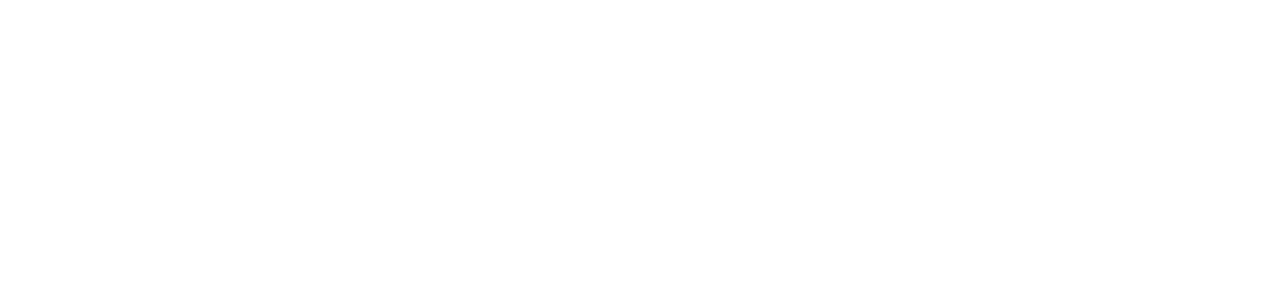
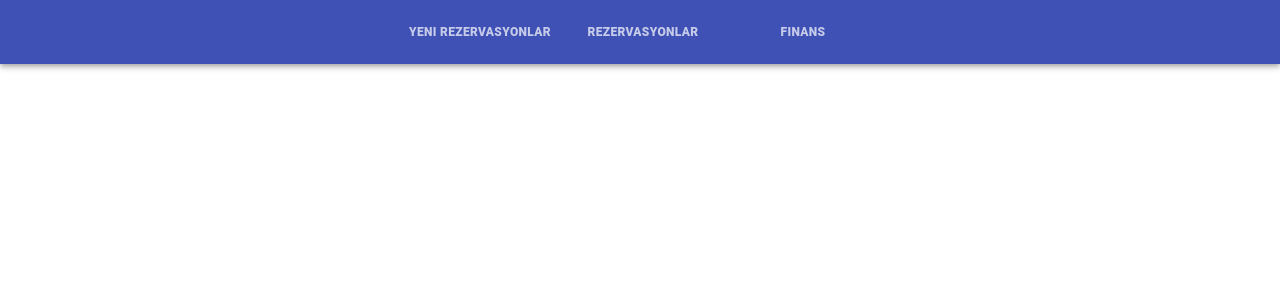
Before and after one commit to Abdulrahimch/airportShuttleV2, a React (Create React App) app in the folder client/: page / in a window 1280 px wide. Shown: the top 300 px of the page. Built offline with nearby package versions, Linux system fonts and the light colour scheme.

Commit message:
adding DataTable component

```diff
--- a/client/package.json
+++ b/client/package.json
@@ -4,6 +4,7 @@
   "private": true,
   "dependencies": {
     "@material-ui/core": "4.12.3",
+    "@material-ui/data-grid": "4.0.0-alpha.37",
     "@testing-library/jest-dom": "5.15.0",
     "@testing-library/react": "11.2.7",
     "@testing-library/user-event": "12.8.3",
--- a/client/src/App.tsx
+++ b/client/src/App.tsx
@@ -1,14 +1,18 @@
 import { MuiThemeProvider } from '@material-ui/core';
 import { BrowserRouter, Route, Switch } from 'react-router-dom';
+
 import './App.css';
 import Login from './pages/Login';
+import Header from './components/Header/Header';
+
 
 function App (): JSX.Element {
     return (
         <BrowserRouter>
-            <Switch>
-                <Route exact path="/login" component={Login} />
-            </Switch>
+            <Header />
+                <Switch>
+                    <Route exact path="/login" component={Login} />
+                </Switch>
         </BrowserRouter>
     )
 }
--- /dev/null
+++ b/client/src/components/DataTable/DataTable.tsx
@@ -0,0 +1,23 @@
+import useStyles from './useStyles';
+import { DataGrid, GridColumns, GridRowData } from '@material-ui/data-grid';
+
+interface Props {
+    rows: GridRowData[];
+    columns: GridColumns
+}
+
+export default function DataTable({ rows, columns }: Props): JSX.Element {
+    const classes = useStyles();
+    return (
+      <div style={{ height: 700, width: '100%' }}>
+        <DataGrid
+          rows={rows}
+          columns={columns}
+          pageSize={10}
+          disableSelectionOnClick
+          disableColumnMenu={true}
+          classes={{columnHeader: classes.columnHeader}}
+        />
+      </div>
+    );
+  }
--- /dev/null
+++ b/client/src/components/DataTable/useStyles.ts
@@ -0,0 +1,15 @@
+import { makeStyles } from '@material-ui/core/styles';
+
+const useStyles = makeStyles((theme) => ({
+    columnHeader: {
+        backgroundColor: '#021691',
+        color: '#ffffff',
+        fontWeight: 700
+      },
+      root: {
+        backgroundColor: 'primary',
+        color: 'primary'
+      }
+}));
+
+export default useStyles;
--- /dev/null
+++ b/client/src/components/Header/ClientHeader/ClientHeader.tsx
@@ -0,0 +1,63 @@
+import { useState } from 'react';
+import useStyles from './useStyles';
+import { Link } from 'react-router-dom';
+import { Tabs, Tab, Box } from '@material-ui/core';
+
+const englishTabs = [
+                        { label: 'new reservations', to: '/new-reservation' },
+                        { label: 'reservations', to: '/reservation' },
+                        { label: 'payments', to: '/payment' }
+                    ];
+const turkishTabs = [
+                        { label: 'yeni rezervasyonlar', to: '/new-reservation' },
+                        { label: 'rezervasyonlar', to: '/reservation' },
+                        { label: 'finans', to: '/payment' }
+                    ]
+
+
+
+
+function ClientHeader(): JSX.Element {
+    const classes = useStyles();
+    let lan = 'tr';
+
+    function tabFormation() {
+        if (lan === 'tr'){
+            return turkishTabs.map(({ label, to }) => (
+                <Tab
+                    label={label}
+                    component={Link}
+                    to={to}
+                    className={classes.tabs}
+                />
+            ));
+        }
+        else {
+            return englishTabs.map(({ label, to }) => (
+                <Tab
+                    label={label}
+                    component={Link}
+                    to={to}
+                    className={classes.tabs}
+                />
+            ));
+        }
+    };
+
+    return (
+        <Box className={classes.root}>
+            <Tabs
+                    aria-label="wrapped label tabs example"
+                    TabIndicatorProps={{
+                        style: {
+                            display: "none",
+                        },
+                    }}
+                >
+                    {tabFormation()}
+                </Tabs>
+        </Box>
+    )
+}
+
+export default ClientHeader;
--- /dev/null
+++ b/client/src/components/Header/ClientHeader/useStyles.ts
@@ -0,0 +1,16 @@
+import { makeStyles } from '@material-ui/core/styles';
+
+const useStyles = makeStyles((theme) => ({
+    root: {
+        display: 'flex',
+        justifyContent: 'center',
+        width: '100%'
+    },
+    tabs: {
+        textTransform: 'uppercase',
+        fontWeight: 800,
+        fontSize: 12
+    },
+}));
+
+export default useStyles;
--- /dev/null
+++ b/client/src/components/Header/Header.tsx
@@ -0,0 +1,17 @@
+import { AppBar, Box, Toolbar, Tabs, Tab } from '@material-ui/core';
+import ClientHeader from './ClientHeader/ClientHeader';
+import DataTable from '../DataTable/DataTable';
+
+function Header(): JSX.Element {
+    return (
+        <Box>
+            <AppBar position="static">
+                <Toolbar>
+                    <ClientHeader />
+                </Toolbar>
+            </AppBar>
+        </Box>
+    )
+}
+
+export default Header;
```
Also changed, not shown: 2 other files (tests, documents, lock files or other folders).
